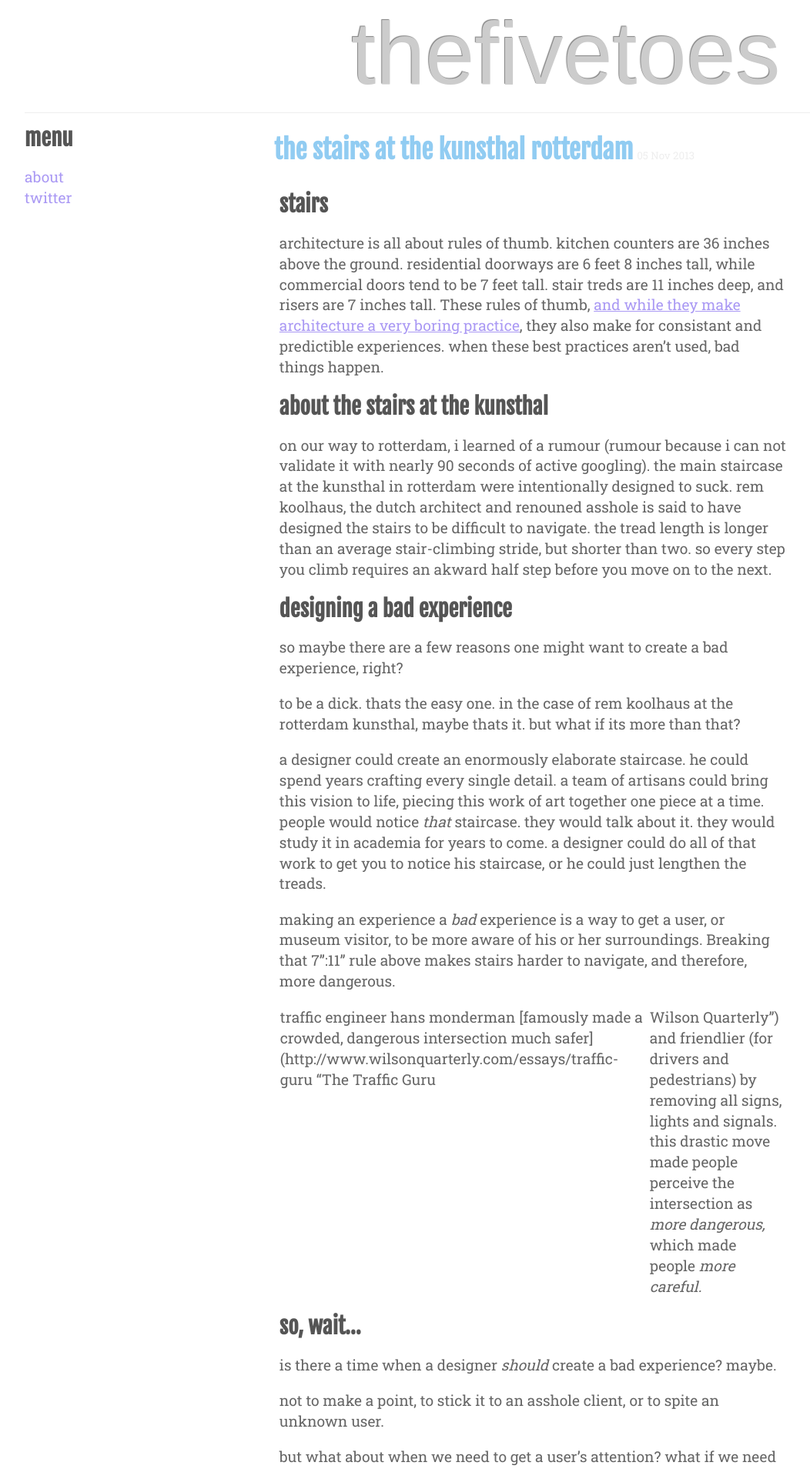
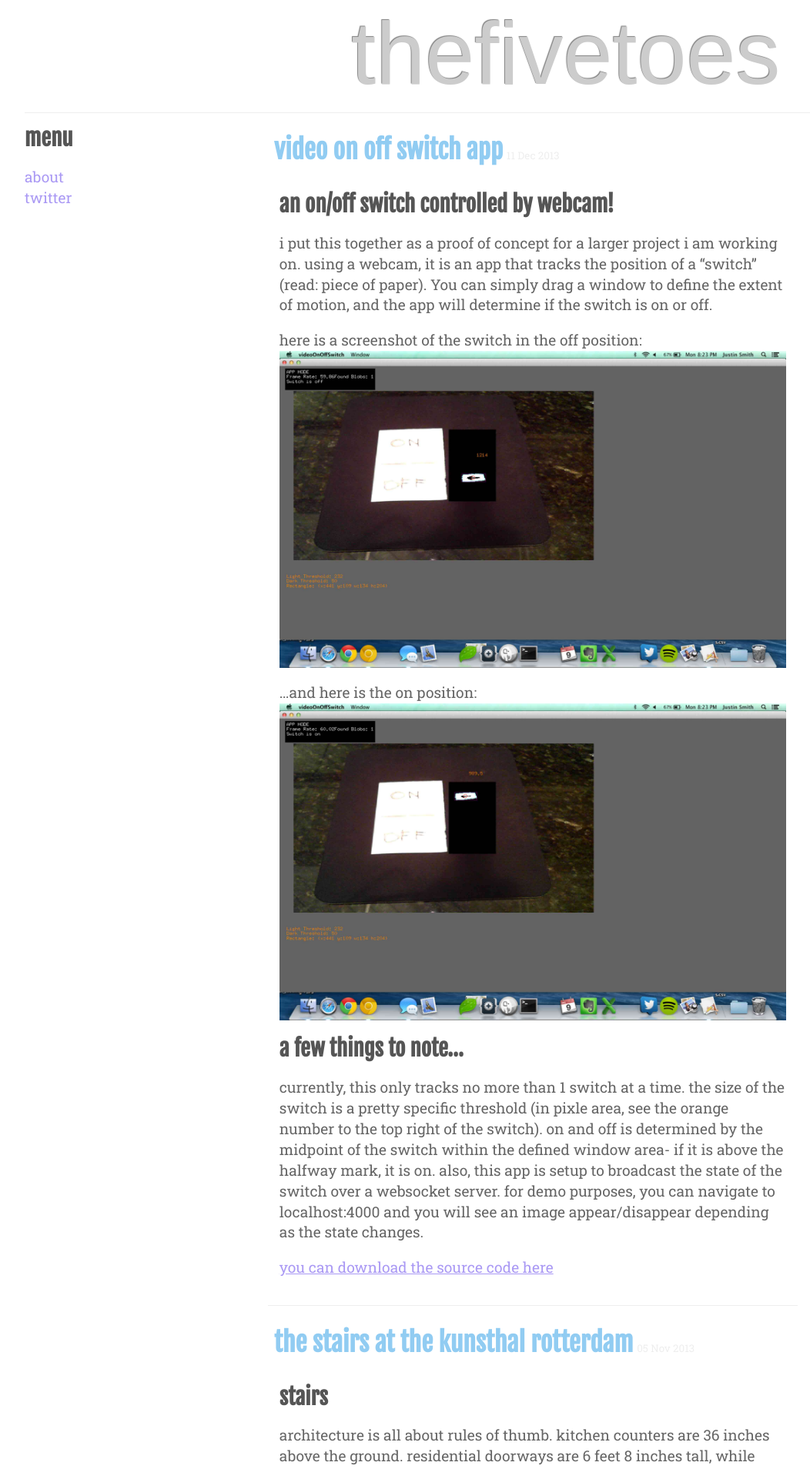
Before and after one commit to thefivetoes/thefivetoes.github.io, a Jekyll site: the page built from index.html, in a window 1280 px wide. Shown: the top 1909 px of the page at 77% size, without its empty margins (32-1084 px from the left). Built offline with Jekyll 4.4.1, drawn with Linux system fonts in a browser that asks for light colours; nearby versions of some CDN libraries; Markdown is read by kramdown in place of the engine named in the settings.

Commit message:
video on off switch post

```diff
--- /dev/null
+++ b/_posts/2013-12-11-video-on-off-switch.md
@@ -0,0 +1,21 @@
+---
+layout: post
+title:  "video on off switch app"
+tags: [openframeworks, tutorial, code]
+---
+
+an on/off switch controlled by webcam!
+--------------------------------------
+i put this together as a proof of concept for a larger project i am working on. using a webcam, it is an app that tracks the position of a "switch" (read: piece of paper). You can simply drag a window to define the extent of motion, and the app will determine if the switch is on or off.
+
+here is a screenshot of the switch in the off position:
+![Screenshot showing the swtich in off position](/images/posts/video-on-off-switch-screenshot-off.jpg)
+
+...and here is the on position:
+![Screenshot showing the swtich in on position](/images/posts/video-on-off-switch-screenshot-on.jpg)
+
+a few things to note...
+-----------------------
+currently, this only tracks no more than 1 switch at a time. the size of the switch is a pretty specific threshold (in pixle area, see the orange number to the top right of the switch). on and off is determined by the midpoint of the switch within the defined window area- if it is above the halfway mark, it is on. also, this app is setup to broadcast the state of the switch over a websocket server. for demo purposes, you can navigate to localhost:4000 and you will see an image appear/disappear depending as the state changes.
+
+[you can download the source code here](https://github.com/thefivetoes/videoOnOffSwitch)
--- a/styles/modules/_post.scss
+++ b/styles/modules/_post.scss
@@ -31,6 +31,10 @@
       color: $color-c;
     }
   }
+
+  img {
+    width: 100%;
+  }
 }
 
 .post-title {
```
Also changed, not shown: codekit-config.json (+114 -39 lines), images/posts/video-on-off-switch-screenshot-off.jpg (added), images/posts/video-on-off-switch-screenshot-off.png (added), images/posts/video-on-off-switch-screenshot-on.jpg (added), images/posts/video-on-off-switch-screenshot-on.png (added), styles/site.min.css.
